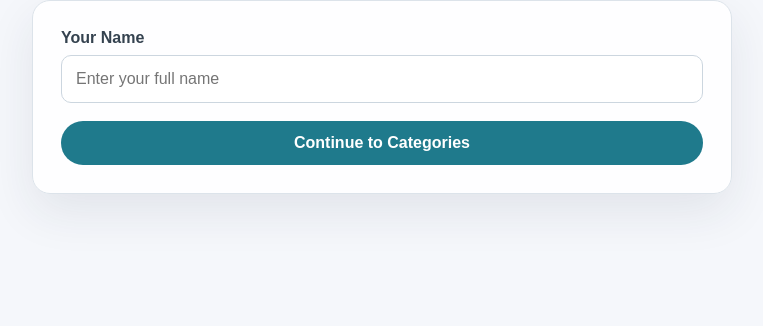
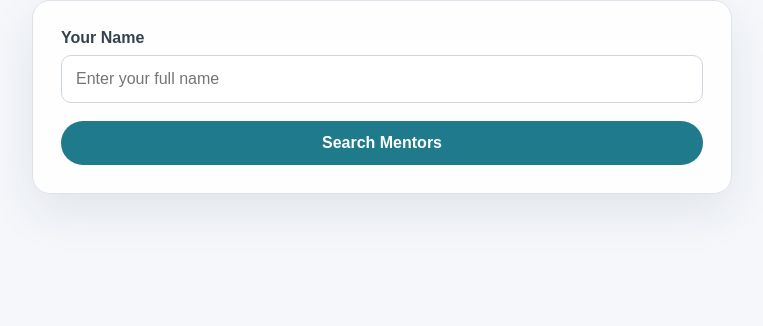
Before and after one commit to Ajinkyaxroadrockers/MentorshipFinderr, a Flask app: page /find-mentor in a window 1280 px wide. Shown: the part 341-667 px from the top of the page, without its empty margins (258-1021 px from the left). Run offline with Flask 3, Linux system fonts and the light colour scheme; a user stored in the database is signed in; tables that the repository leaves empty hold one stand-in row (values such as "Sample post").

```diff
--- a/templates/find_mentor.html
+++ b/templates/find_mentor.html
@@ -18,7 +18,7 @@
     <label for="mentee_name">Your Name</label>
     <input id="mentee_name" name="mentee_name" type="text" placeholder="Enter your full name" required>
 
-    <button class="primary-btn full-btn" type="submit">Continue to Categories</button>
+    <button class="primary-btn full-btn" type="submit">Search Mentors</button>
   </form>
 </main>
 {% endblock %}
--- a/templates/mentors.html
+++ b/templates/mentors.html
@@ -10,7 +10,7 @@
       <h1>All Mentors</h1>
       <p>Browse every registered mentor and search by skill, expertise, category, branch, or name.</p>
     </div>
-    <a class="ghost-btn" href="{{ url_for('mentors.become_mentor') }}">Become a Mentor</a>
+
   </div>
 
   <div class="search-panel">
```
